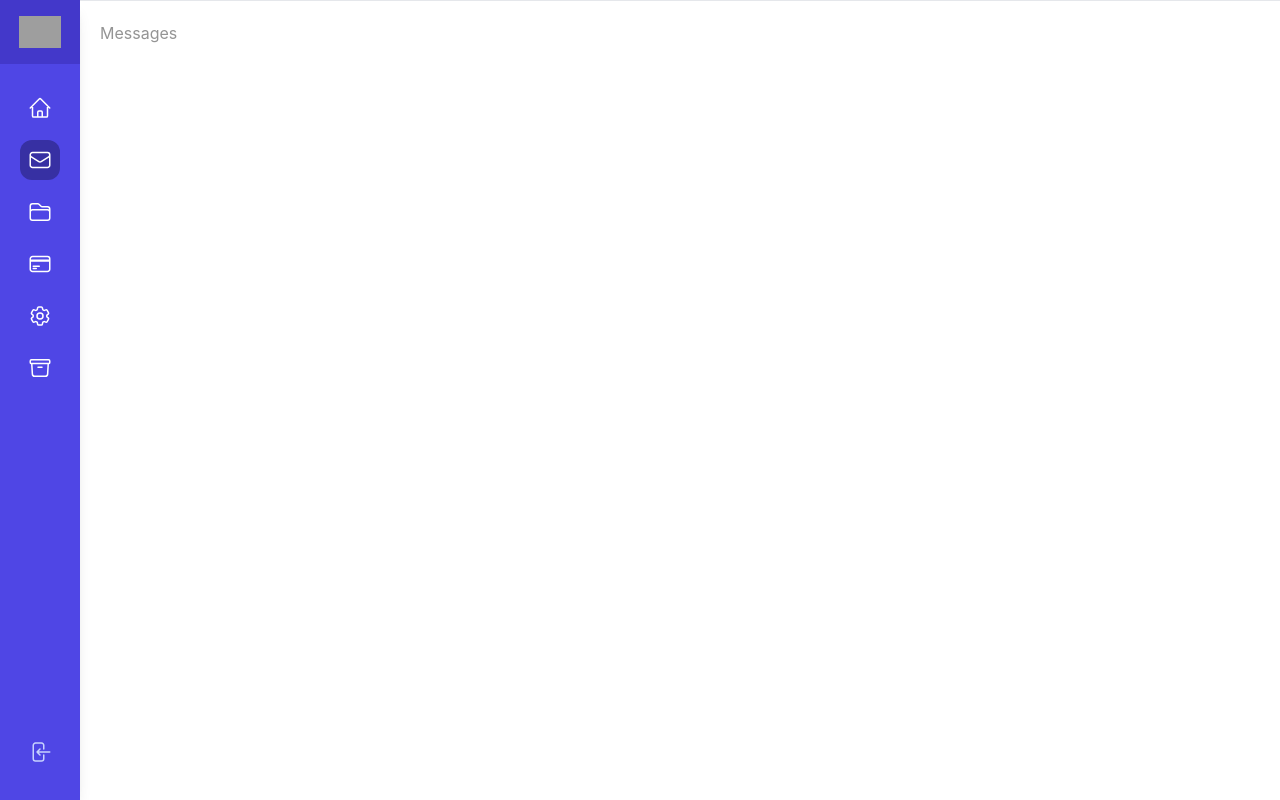
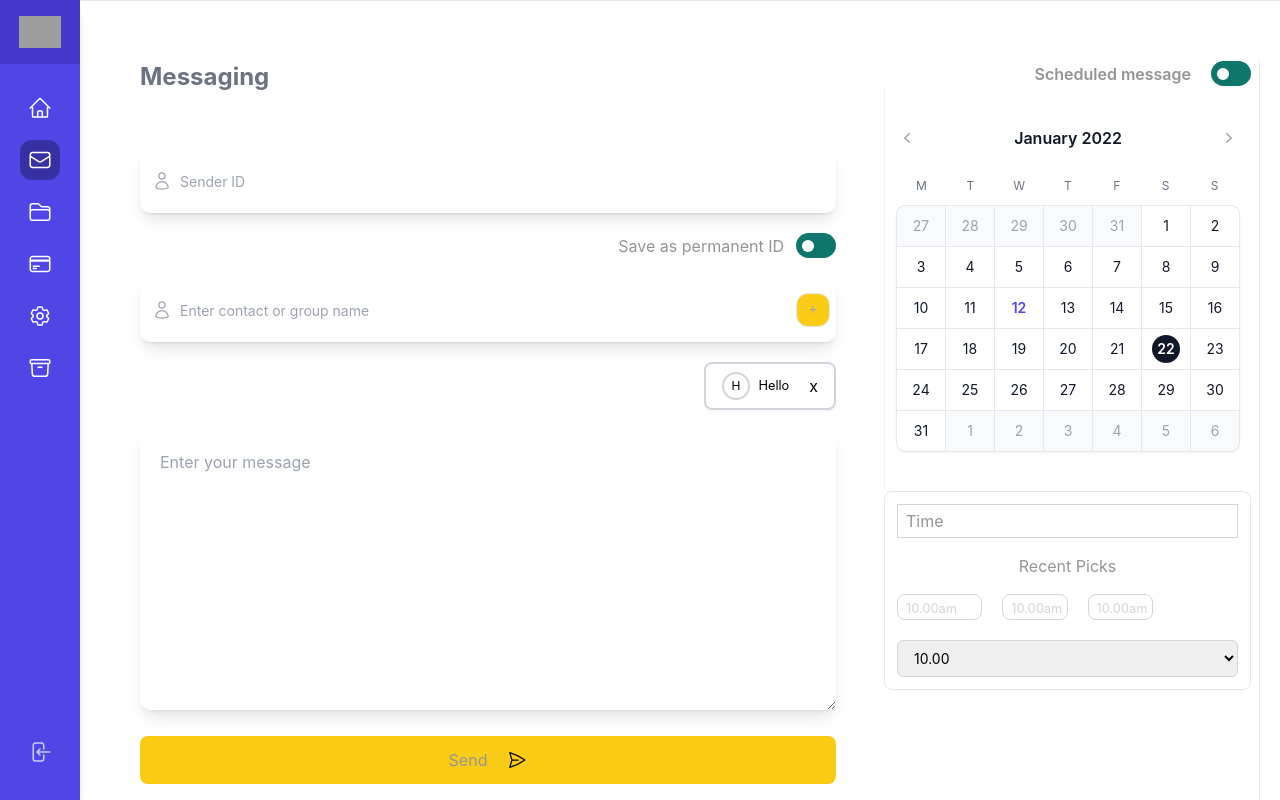
Before and after one commit to kingdanie/intime, a Next.js app: page /messages in a window 1280 px wide. Built offline with nearby package versions, Linux system fonts and the light colour scheme; grey boxes are pictures that could not be loaded.

Commit message:
add content to messages view

```diff
--- a/pages/messages.tsx
+++ b/pages/messages.tsx
@@ -1,9 +1,111 @@
-import OtherLayout from "./layout2"
+import { PaperAirplaneIcon, UserIcon } from "@heroicons/react/24/outline";
+import AppHeader from "./components/AppHeader";
+import MCalendar from "./components/m-calendar";
+import RecentPicks from "./components/RecentPicks";
+import AppSwitch from "./components/switch";
+import OtherLayout from "./layout2";
 export default function Messages() {
-    return (
-        <OtherLayout>
-            <h1>Messages</h1>
-        </OtherLayout>
+  return (
+    <OtherLayout>
+      <div
+        aria-labelledby="primary-heading"
+        className="flex h-full min-w-0 flex-1 flex-col overflow-y-auto lg:order-first p-10"
+      >
+        <h1 id="primary-heading" className="sr-only">
+          Messaging
+        </h1>
+        <section className="flex justify-between">
+          <div className="flex flex-col justify-between">
+            <AppHeader name="Messaging" />
+          </div>
+        </section>
+        <section className="py-14">
+          <div className="flex flex-col space-y-5 justify-start">
+            <div className="relative rounded-md shadow-sm">
+              <div className="pointer-events-none absolute inset-y-0 left-0 flex items-center pl-3">
+                <UserIcon
+                  className="h-5 w-5 text-gray-400"
+                  aria-hidden="true"
+                />
+              </div>
+              <input
+                type="senderId"
+                name="senderId"
+                id="senderId"
+                className="h-16 block min-w-full md:w-96 rounded-xl shadow-lg border-gray-300 pl-10 focus:border-indigo-500 focus:ring-indigo-500 sm:text-sm"
+                placeholder="Sender ID"
+              />
+            </div>
+            <div className="flex justify-end items-center space-x-3 w-full">
+              <span>Save as permanent ID</span>
+              <AppSwitch name="save ID" />
+            </div>
+            <div className="relative mt-1 rounded-md shadow-sm">
+              <div className="pointer-events-none absolute inset-y-0 left-0 flex items-center pl-3">
+                <UserIcon
+                  className="h-5 w-5 text-gray-400"
+                  aria-hidden="true"
+                />
+              </div>
+              <input
+                type="contact"
+                name="contact"
+                id="contact"
+                className="h-16 block min-w-full md:w-96 rounded-xl shadow-lg border-gray-300 pl-10 focus:border-indigo-500 focus:ring-indigo-500 sm:text-sm"
+                placeholder="Enter contact or group name"
+              />
+              <div className="absolute items-center inset-y-0 right-0 flex py-1.5 pr-1.5">
+                <button className="inline-flex h-7 w-2 justify-center items-center rounded-xl border bg-yellow-400 border-gray-200 p-4 font-sans text-sm font-medium text-gray-400">
+                  +
+                </button>
+              </div>
+            </div>
+            <div className="flex justify-end items-center space-x-3 w-full">
+              <div className="px-4 py-2 shadow-sm rounded-lg border-solid border-gray-300 border-2 space-x-5 flex">
+                  <div className="flex items-center space-x-2">
+                    <div
+                    className="rounded-full border-solid border-2 border-gray-300 py-1 px-2 hover:bg-gray-300
+                    flex items-center justify-center
+                    text-xs
+                    ">
+                      {"hello".toUpperCase().slice(0, 1) }
+                    </div>
+                    <small>Hello</small>
+                  </div>
+                  <button>x</button>
+              </div>
+            </div>
+            <div>
+              <textarea
+                className="rounded-xl p-5 shadow-lg w-full"
+                placeholder="Enter your message"
+                rows={10}
+                cols={60}
+              ></textarea>
+            </div>
+            <div>
+              <button className="flex items-center bg-yellow-400 p-3 space-x-5 rounded-lg w-full justify-center">
+                <span>Send</span> <PaperAirplaneIcon className="h-5" />
+              </button>
+            </div>
+          </div>
+        </section>
 
-    )
+        {/* Your content */}
+      </div>
+
+      {/* Secondary column (hidden on smaller screens) */}
+      <aside className="hidden lg:order-last lg:block lg:flex-shrink-0 pt-10">
+        <div className="relative flex h-full w-96 flex-col overflow-y-auto border-r border-gray-200 px-2 items-center">
+          {/* Your content */}
+          <div className="flex justify-end items-center space-x-5 w-full">
+            <span className="font-semibold">Scheduled message</span>
+            <AppSwitch name="schedule msg" />
+          </div>
+          <MCalendar />
+          <RecentPicks />
+        </div>
+      </aside>
+    </OtherLayout>
+  );
 }
```
